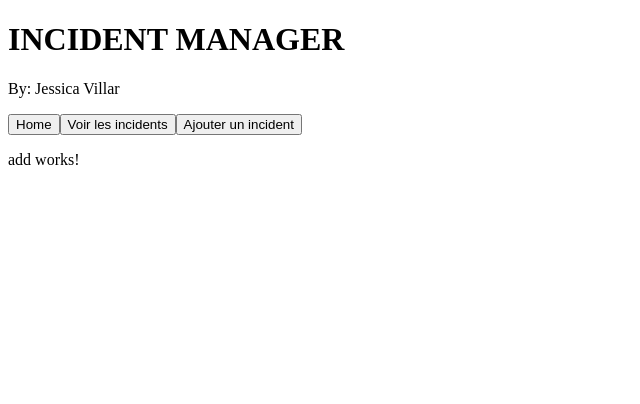
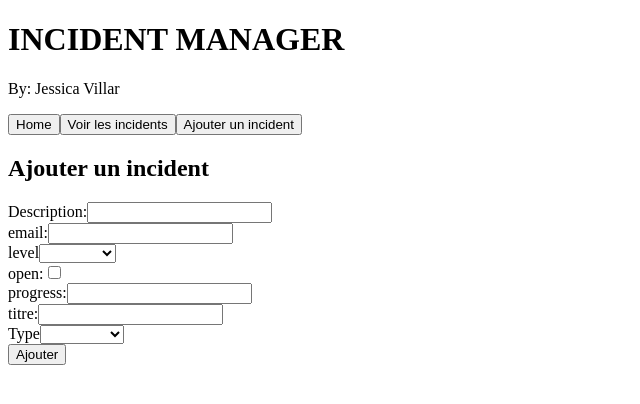
Before and after one commit to JessicaVF/angularTest-Jessica-Villar-, an Angular app in the folder angularTest/: page /add in a window 1280 px wide. Shown: the top 404 px of the page, without its empty margins (0-640 px from the left). Built offline with nearby package versions, Linux system fonts and the light colour scheme.

Commit message:
form in place, post OK

```diff
--- a/angularTest/src/app/add/add.component.html
+++ b/angularTest/src/app/add/add.component.html
@@ -1 +1,52 @@
-<p>add works!</p>
+<h2>Ajouter un incident</h2>
+<form [formGroup]="incidentForm" (ngSubmit)="submitForm()">
+  <div class="error" *ngIf="!incidentForm.valid && formSubmitted">
+    <ul>
+      <li *ngIf="!incidentForm.controls.description.valid">Description invalide</li>
+      <li *ngIf="!incidentForm.controls.email.valid">Email invalide</li>
+      <li *ngIf="!incidentForm.controls.level.valid">Level invalide</li>
+      <li *ngIf="!incidentForm.controls.open.valid">Open</li>
+      <li *ngIf="!incidentForm.controls.progress.valid">Progress</li>
+      <li *ngIf="!incidentForm.controls.titre.valid">Titre</li>
+      <li *ngIf="!incidentForm.controls.type.valid">Type</li>
+    </ul>
+  </div>
+  <section>
+    <div>
+      <label for="description">Description:</label>
+      <input id="description" type="text" formControlName="description" />
+    </div>
+    <div>
+      <label for="email">email:</label>
+      <input id="email" type="text" formControlName="email" />
+    </div>
+    <div>
+      <label for="level">level</label>
+      <select formControlName="level">
+        <option *ngFor="let level of levels" [ngValue]="level.id">{{level.name}}</option>
+      </select>
+    </div>
+    <div>
+      <label for="open">open:</label>
+      <input id="open" type="checkbox" formControlName="open" />
+    </div>
+    <div>
+      <label for="progress">progress:</label>
+      <input id="progress" type="number" formControlName="progress" />
+    </div>
+    <div>
+      <label for="titre">titre:</label>
+      <input id="titre" type="text" formControlName="titre" />
+    </div>
+    <div>
+      <label for="type">Type</label>
+      <select formControlName="type">
+        <option *ngFor="let type of types" [ngValue]="type.id">{{type.name}}</option>
+      </select>
+    </div>
+
+  </section>
+  <div>
+    <button type="submit">Ajouter</button>
+  </div>
+</form>
--- a/angularTest/src/app/add/add.component.ts
+++ b/angularTest/src/app/add/add.component.ts
@@ -1,4 +1,7 @@
 import { Component, OnInit } from '@angular/core';
+import { FormBuilder, FormGroup, Validators } from '@angular/forms';
+import { Router } from '@angular/router';
+import { ApiIncidentService } from '../api-incident.service';
 
 @Component({
   selector: 'app-add',
@@ -6,10 +9,38 @@ import { Component, OnInit } from '@angular/core';
   styleUrls: ['./add.component.css']
 })
 export class AddComponent implements OnInit {
+  incidentForm: FormGroup;
+  formSubmitted = false;
+  types = [
+    { id: 1, name: "BUG" },
+    { id: 2, name: "FEATURE" }
+  ];
+  levels =[
+    { id: 1, name: "ERROR" },
+    { id: 2, name: "FATAL" },
+    { id: 3, name: "MEDIUM" },
+    { id: 4, name: "MINOR" },
+  ]
 
-  constructor() { }
+  constructor(private fb: FormBuilder, private apiService: ApiIncidentService, private route: Router) {
+    this.incidentForm =fb.group({
+    description: fb.control('', Validators.required),
+    email: fb.control('', Validators.required),
+    level: fb.control('', Validators.required),
+    open: fb.control('', Validators.required),
+    progress: fb.control('', Validators.required),
+    titre:  fb.control('', Validators.required),
+    type: fb.control('', Validators.required)
+  })
+  }
 
   ngOnInit(): void {
   }
+  submitForm(): void {
+    this.formSubmitted = true;
+    if (this.incidentForm.valid) {
+      this.apiService.add(this.incidentForm.value).subscribe(r => this.route.navigate(['/incidents']));
+    }
+  }
 
 }
--- a/angularTest/src/app/app.module.ts
+++ b/angularTest/src/app/app.module.ts
@@ -8,6 +8,7 @@ import { ListIncidentsComponent } from './list-incidents/list-incidents.componen
 import { RouterModule, Routes } from '@angular/router';
 import { AddComponent } from './add/add.component';
 import { DetailComponent } from './detail/detail.component';
+import { FormsModule, ReactiveFormsModule } from '@angular/forms';
 
 const routes: Routes = [
 { path: '', redirectTo: 'home', pathMatch: 'full' },
@@ -29,6 +30,8 @@ const routes: Routes = [
   imports: [
     BrowserModule,
     HttpClientModule,
+    FormsModule,
+    ReactiveFormsModule,
     RouterModule.forRoot(routes)
   ],
   providers: [],
```
